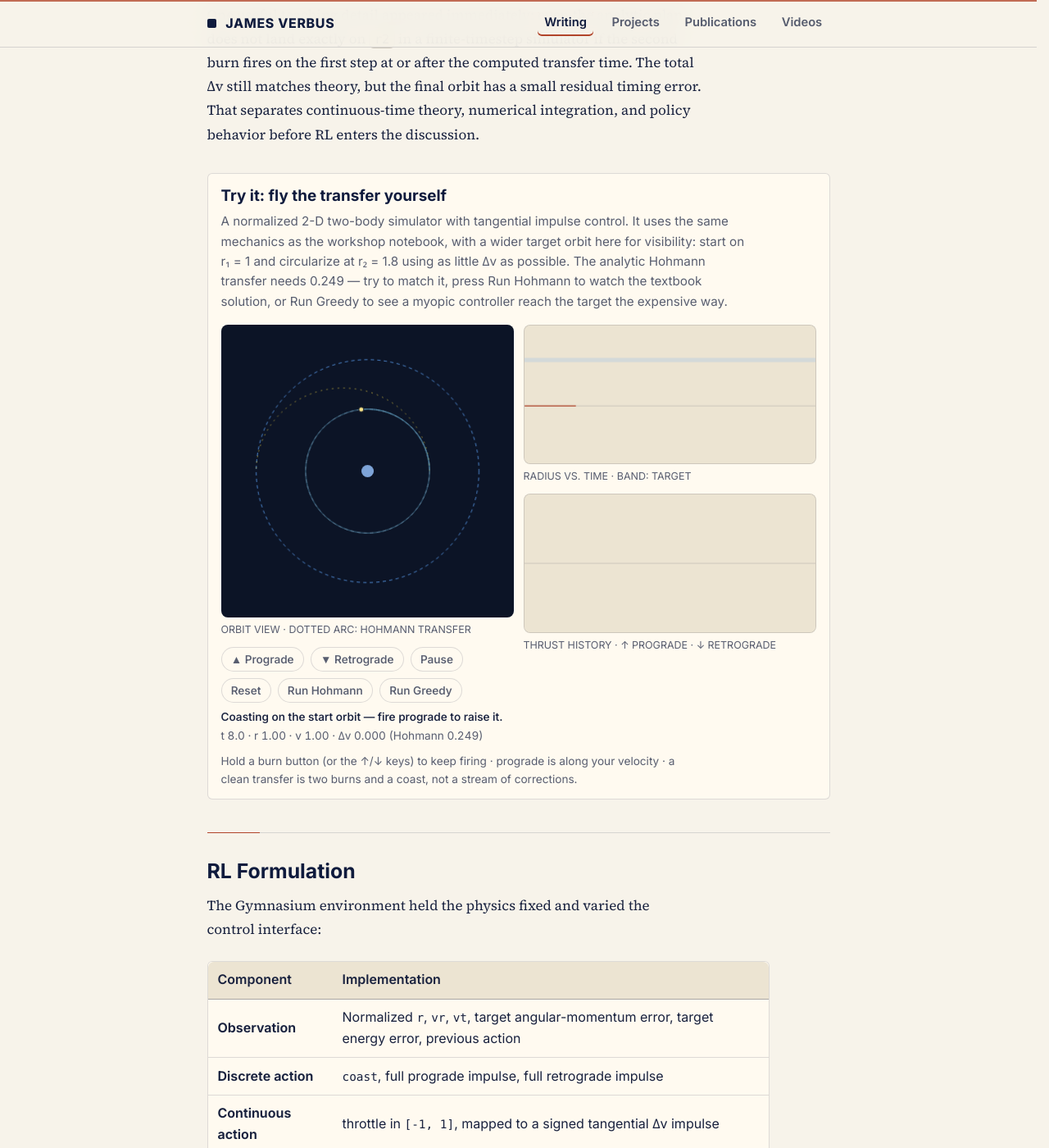
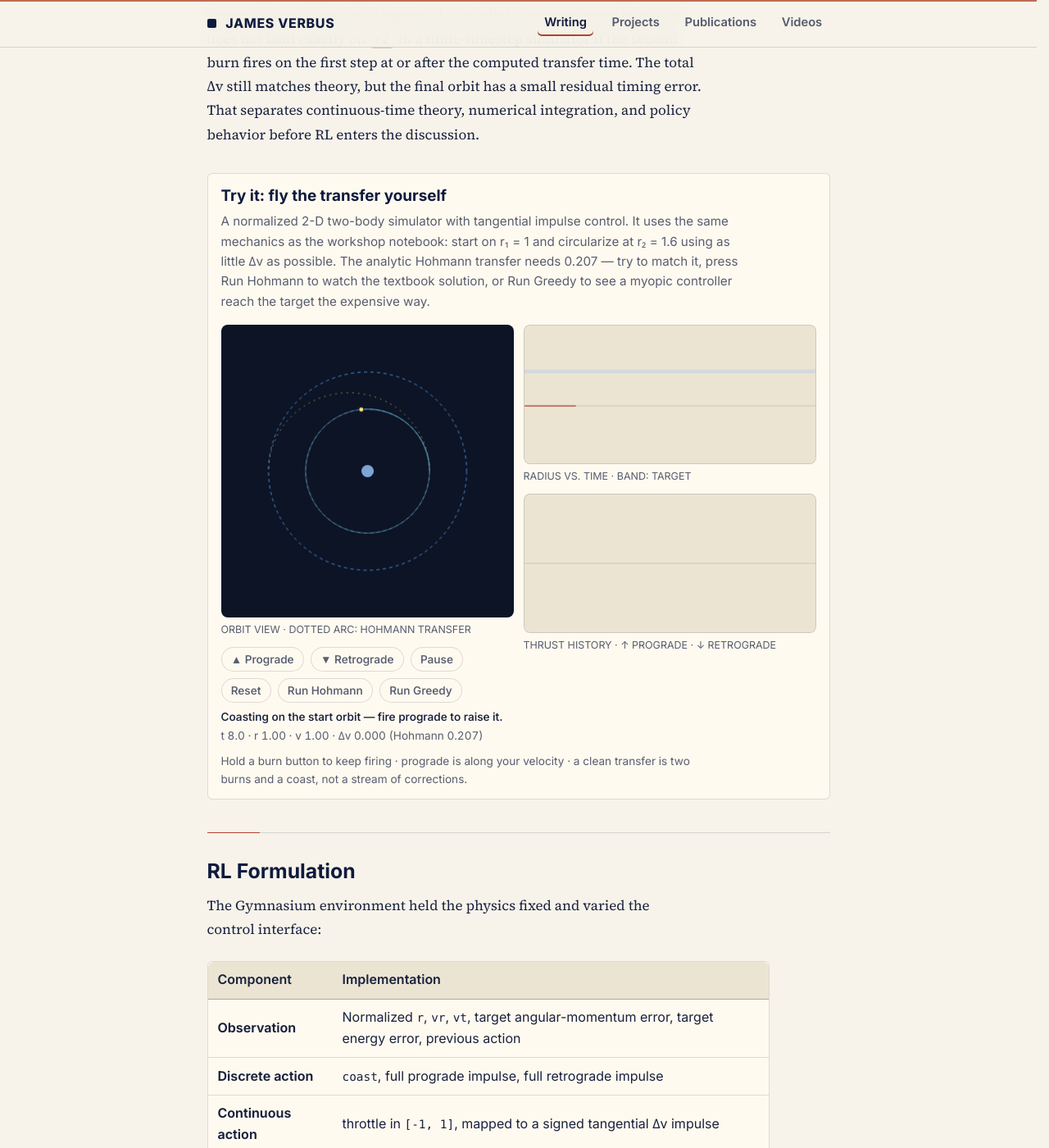
Before and after one commit to jverbus/jverbus.github.io, a Jekyll site: the page built from _posts/2026-01-09-brown-physics-ai-winter-school-workshop.md, in a window 1280 px wide and 1400 px high, scrolled down 3764 px. Shown: the whole window at 82% size. Built offline with Jekyll 4.4.1, drawn with Linux system fonts in a browser that asks for light colours.

Commit message:
Align orbit demo target radius

```diff
--- a/_includes/site/orbit-demo.html
+++ b/_includes/site/orbit-demo.html
@@ -3,11 +3,10 @@
   <h2 class="if-demo-title" id="fly-it-live-heading">Try it: fly the transfer yourself</h2>
   <p class="if-demo-intro">
     A normalized 2-D two-body simulator with tangential impulse control.
-    It uses the same mechanics as the workshop notebook, with a wider
-    target orbit here for visibility: start on r&#8321; = 1 and circularize
-    at r&#8322; = 1.8
+    It uses the same mechanics as the workshop notebook: start on
+    r&#8321; = 1 and circularize at r&#8322; = 1.6
     using as little &Delta;v as possible. The analytic Hohmann transfer
-    needs 0.249 &mdash; try to match it, press Run Hohmann to watch the
+    needs 0.207 &mdash; try to match it, press Run Hohmann to watch the
     textbook solution, or Run Greedy to see a myopic controller reach the
     target the expensive way.
   </p>
@@ -39,6 +38,6 @@
       </figure>
     </div>
   </div>
-  <p class="if-demo-hint">Hold a burn button (or the &uarr;/&darr; keys) to keep firing &middot; prograde is along your velocity &middot; a clean transfer is two burns and a coast, not a stream of corrections.</p>
+  <p class="if-demo-hint">Hold a burn button to keep firing &middot; prograde is along your velocity &middot; a clean transfer is two burns and a coast, not a stream of corrections.</p>
 </div>
-<script src="{{ '/assets/js/orbit-demo.js' | relative_url }}?v=3" defer></script>
+<script src="{{ '/assets/js/orbit-demo.js' | relative_url }}?v=4" defer></script>
--- a/assets/js/orbit-demo.js
+++ b/assets/js/orbit-demo.js
@@ -15,7 +15,7 @@
   "use strict";
 
   var R1 = 1;
-  var R2 = 1.8;
+  var R2 = 1.6;
   var DT = 0.004;
   var CRASH_RADIUS = 0.2;
   var ESCAPE_RADIUS = 2.5;
@@ -620,16 +620,6 @@
       });
     }
 
-    root.addEventListener("keydown", function (event) {
-      if (event.key === "ArrowUp") {
-        event.preventDefault();
-        burn(1);
-      } else if (event.key === "ArrowDown") {
-        event.preventDefault();
-        burn(-1);
-      }
-    });
-
     /* ---- environment hooks ---- */
 
     refreshColors();
```
Also changed, not shown: scripts/test_orbit_demo.js (+19 -19 lines).
